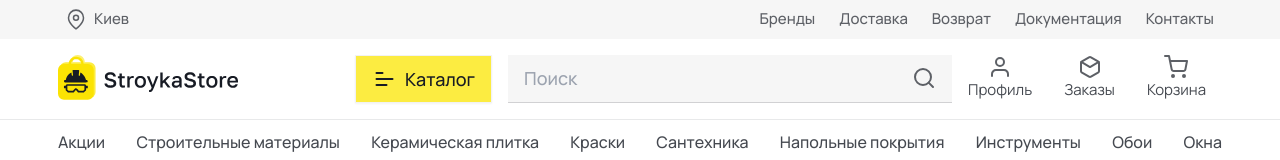
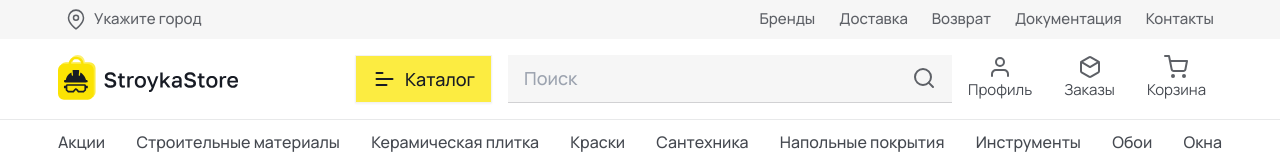
Before and after one commit to EugeneKh1988/stroykastore, a Next.js app: page / in a window 1280 px wide. Shown: the top 160 px of the page. Built offline with nearby package versions, Linux system fonts and the light colour scheme.

Commit message:
added CityChoose component

```diff
--- /dev/null
+++ b/src/components/CityChoose.tsx
@@ -0,0 +1,170 @@
+'use client'
+
+import { useEffect, useState } from "react";
+import SearchInput from "./SearchInput";
+import Button from "./Button";
+
+interface ICity {
+    id: number,
+    name: string,
+}
+const _cities: ICity[] = [
+  {
+    id: 1,
+    name: "Киев",
+  },
+  {
+    id: 2,
+    name: "Львов",
+  },
+  {
+    id: 3,
+    name: "Днепр",
+  },
+  {
+    id: 4,
+    name: "Харьков",
+  },
+  {
+    id: 5,
+    name: "Запорожье",
+  },
+  {
+    id: 6,
+    name: "Одесса",
+  },
+  {
+    id: 7,
+    name: "Тернополь",
+  },
+  {
+    id: 8,
+    name: "Днепр",
+  },
+  {
+    id: 9,
+    name: "Ивано-Франковск",
+  },
+  {
+    id: 10,
+    name: "Винница",
+  },
+  {
+    id: 11,
+    name: "Полтава",
+  },
+  {
+    id: 12,
+    name: "Хмельницкий",
+  },
+  {
+    id: 13,
+    name: "Ровно",
+  },
+  {
+    id: 14,
+    name: "Николаев",
+  },
+  {
+    id: 15,
+    name: "Житомир",
+  },
+];
+
+const CityChoose = () => {
+  const [shown, showModal] = useState(false);
+  const [cityId, setCityId] = useState(0);
+  const [localStorageCity, setLocalStorageCity] = useState<ICity>({} as ICity);
+  const [cities, setCities] = useState<ICity[]>(_cities);
+
+  const chooseCity = (id: number) => {
+    setCityId(id);
+    toLocalStorage();
+  };
+
+  // save city to localStorage
+  useEffect(() => {
+    toLocalStorage();
+  }, [cityId]);
+
+  // load city from localStorage
+  useEffect(() => {
+    const city = fromLocalStorage();
+    if(city && city.id > 0 && cityId != city.id) {
+        setCityId(city.id);
+        cities.filter(knownCity => knownCity.id == city.id).length == 0 ? setCities([...cities, ...[city]]) : null;
+    }
+  }, []);
+
+  // return name by id
+  const cityName = () => {
+    const cityArr = cities.filter((city) => city.id == cityId);
+    return cityArr && cityArr.length > 0 ? cityArr[0].name : "Укажите город";
+  };
+
+  // set city to localStorage
+  const toLocalStorage = () => {
+    // update city
+    if (localStorageCity.id != cityId && cityId > 0) {
+      const city: ICity = { id: cityId, name: cityName() };
+      localStorage.setItem("city", JSON.stringify(city));
+    }
+  };
+
+  // get city from localStorage
+  const fromLocalStorage = () => {
+    const cityStr = localStorage.getItem("city");
+    if (cityStr) {
+      const city: ICity = JSON.parse(cityStr);
+      setLocalStorageCity(city);
+      return city;
+    } else {
+      return null;
+    }
+  };
+  return (
+    <>
+      <a
+        className="text-shuttle-gray font-medium text-[15px] cursor-pointer"
+        onClick={() => showModal(true)}
+      >
+        {cityName()}
+      </a>
+      <dialog
+        id="my_modal_1"
+        className={`modal !bg-vulcan/60 ${shown ? "modal-open" : null}`}
+      >
+        <div className="modal-box bg-white max-w-[572px] rounded-none p-9">
+          <h2 className="font-semibold text-[34px] text-center text-shark leading-[44.2px]">
+            Выберите ваш город
+          </h2>
+          <SearchInput className="max-w-full mt-6" />
+          <div className="mt-6 grid grid-cols-3 text-shark text-[16px] leading-6 gap-y-4">
+            {cities.map((city) => (
+              <a
+                className="cursor-pointer hover:before:mr-1 hover:before:content-['\2192'] before:transition-all before:duration-200"
+                key={city.id}
+                onClick={() => chooseCity(city.id)}
+              >
+                {city.name}
+              </a>
+            ))}
+          </div>
+          <div className="modal-action">
+            <form method="dialog">
+              {/* if there is a button in form, it will close the modal */}
+              <Button
+                text=""
+                icon="close"
+                className="absolute top-2 right-2 bg-transparent p-0 text-vulcan w-[52px] h-[52px] text-[18px] rounded-none hover:bg-shark hover:text-white active:text-iron btn-ghost"
+                onClick={() => showModal(false)}
+              />
+            </form>
+          </div>
+        </div>
+      </dialog>
+    </>
+  );
+};
+
+export default CityChoose;
--- a/src/components/Nav.tsx
+++ b/src/components/Nav.tsx
@@ -1,6 +1,7 @@
 import Image from "next/image";
 import positionImage from "../../public/position.svg";
 import Container from "./Container";
+import CityChoose from "./CityChoose";
 
 const Nav = () => {
   return (
@@ -53,12 +54,7 @@ const Nav = () => {
             <div className="flex justify-between">
               <div className="flex flex-nowrap">
                 <Image src={positionImage} alt="Position" className="mr-2" />
-                <a
-                  className="text-shuttle-gray font-medium text-[15px]"
-                  href="#"
-                >
-                  Киев
-                </a>
+                <CityChoose />
               </div>
             </div>
           </div>
--- a/src/components/SearchInput.tsx
+++ b/src/components/SearchInput.tsx
@@ -1,12 +1,13 @@
 import Image from "next/image";
 import findImage from "../../public/find.svg";
 
-const SearchInput = () => {
+const SearchInput = ({ className }: { className?: string }) => {
+  const classNameValue = className ? className : "";
   return (
     <label
-      className="flex input border-0 border-b-[1px] border-iron rounded-none max-w-[444px]
+      className={`flex input border-0 border-b-[1px] border-iron rounded-none max-w-[444px]
         outline-none focus:outline-none focus-within:outline-none
-        bg-wild-sand placeholder:text-oslo-gray text-mako text-[18px] font-medium items-center gap-2 grow"
+        bg-wild-sand placeholder:text-oslo-gray text-mako text-[18px] font-medium items-center gap-2 grow ${classNameValue}`}
     >
       <input
         type="text"
--- a/src/components/SvgIcon.tsx
+++ b/src/components/SvgIcon.tsx
@@ -115,6 +115,7 @@ const SvgIcon = ({
         fill="none"
         stroke="currentColor"
         xmlns="http://www.w3.org/2000/svg"
+        {...classNameValue}
       >
         <path
           d="M12 5V19"
@@ -138,9 +139,34 @@ const SvgIcon = ({
         fill="none"
         stroke="currentColor"
         xmlns="http://www.w3.org/2000/svg"
+        {...classNameValue}
       >
         <path
           d="M5 12H19"
+          strokeWidth="2"
+          strokeLinecap="round"
+          strokeLinejoin="round"
+        />
+      </svg>
+    ),
+    close: (
+      <svg
+        width="52"
+        height="52"
+        viewBox="0 0 52 52"
+        fill="none"
+        stroke="currentColor"
+        xmlns="http://www.w3.org/2000/svg"
+        {...classNameValue}
+      >
+        <path
+          d="M39 13L13 39"
+          strokeWidth="2"
+          strokeLinecap="round"
+          strokeLinejoin="round"
+        />
+        <path
+          d="M13 13L39 39"
           strokeWidth="2"
           strokeLinecap="round"
           strokeLinejoin="round"
```
Also changed, not shown: public/close_icon.svg (added).
